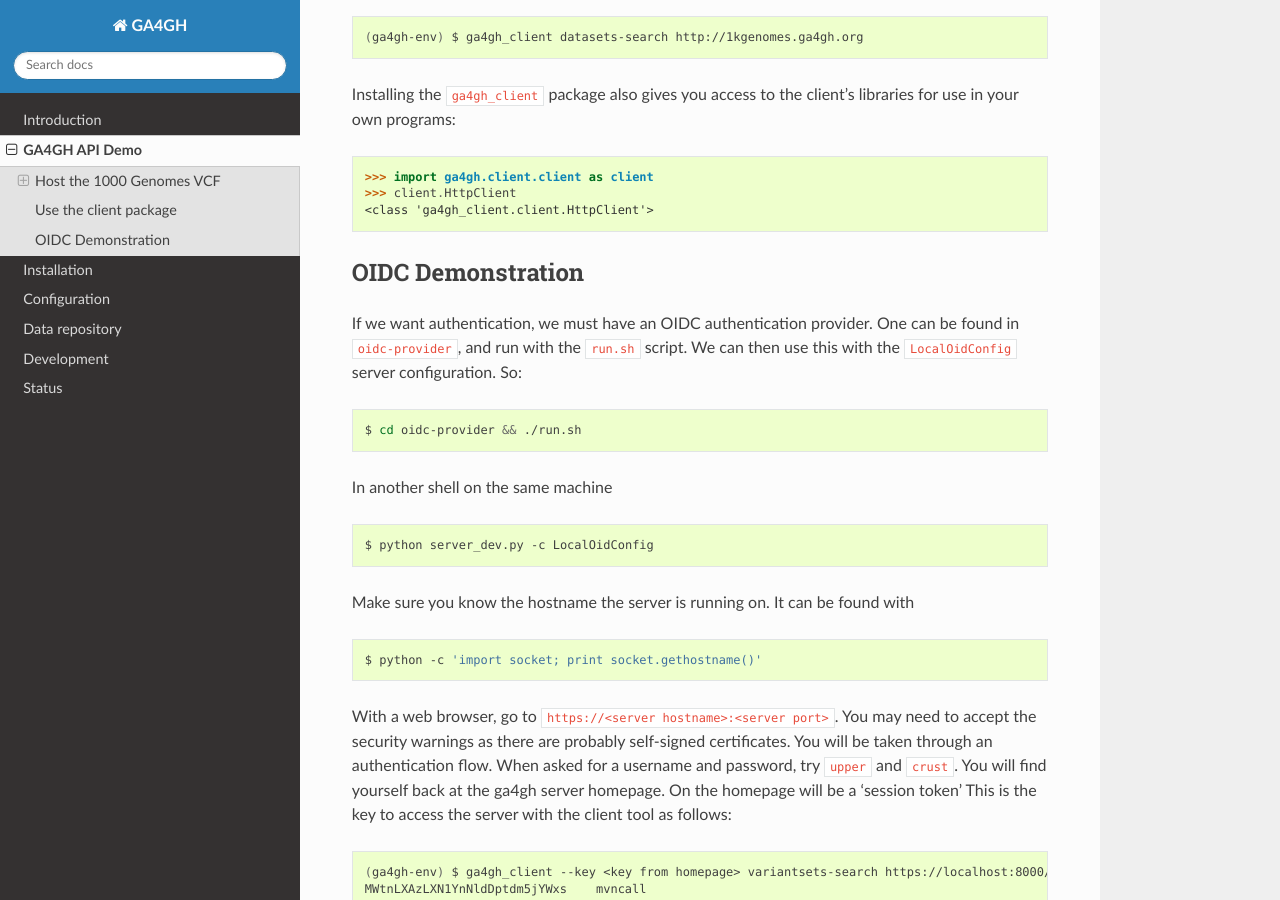
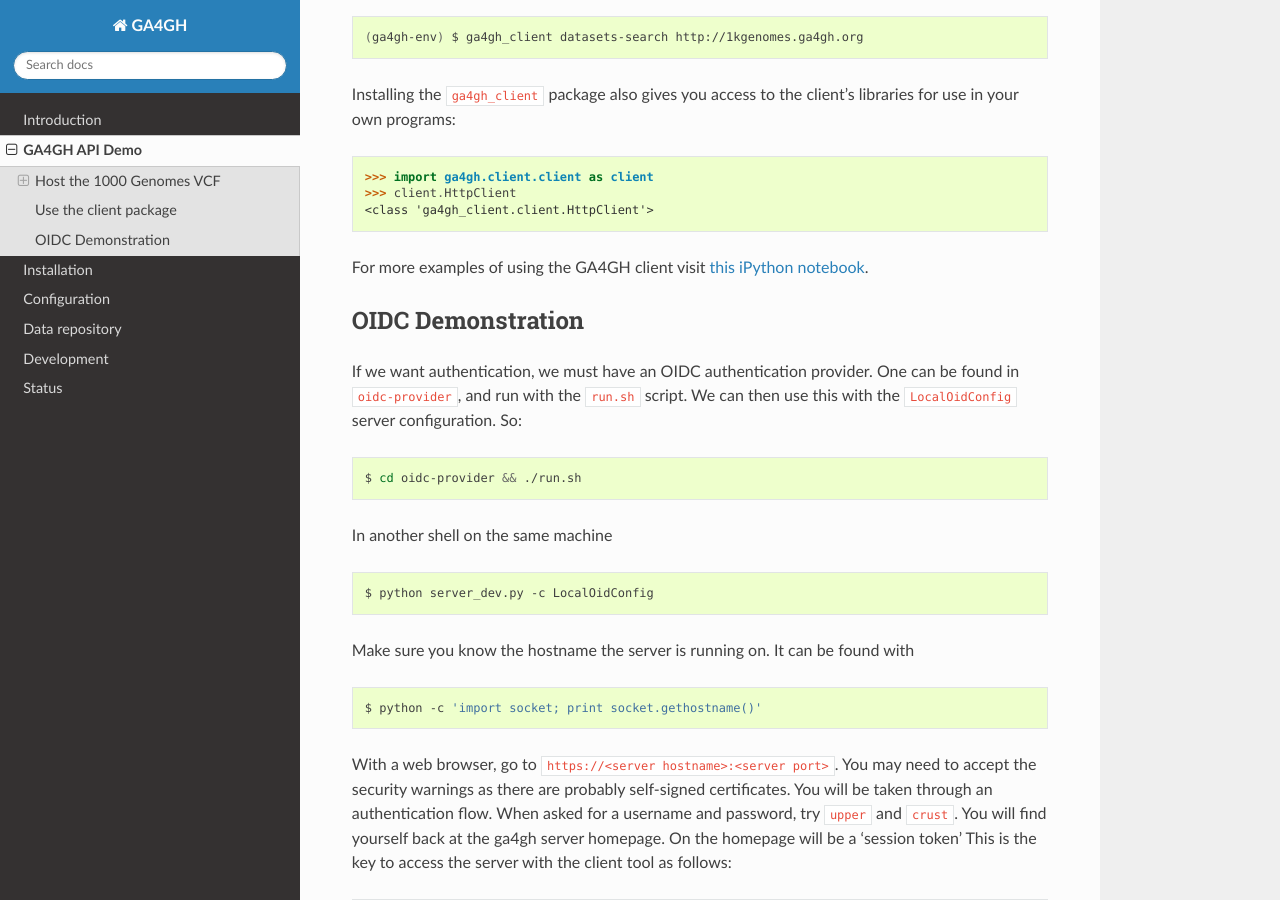
Before and after one commit to ga4gh/ga4gh-server, a Sphinx documentation site: the page built from docs/demo.rst, in a window 1280 px wide and 900 px high, scrolled down 6675 px. Built offline with Sphinx 7.4.7 and the Read the Docs theme 2.0.0, drawn with Linux system fonts in a browser that asks for light colours.

Commit message:
Mention 1kg notebook close #1247

```diff
--- a/docs/demo.rst
+++ b/docs/demo.rst
@@ -394,6 +394,9 @@ client's libraries for use in your own programs:
     >>> client.HttpClient
     <class 'ga4gh_client.client.HttpClient'>
 
+For more examples of using the GA4GH client visit
+`this iPython notebook <https://github.com/BD2KGenomics/bioapi-examples/blob/master/python_notebooks/1kg.ipynb>`_.
+
 
 
 OIDC Demonstration
```
